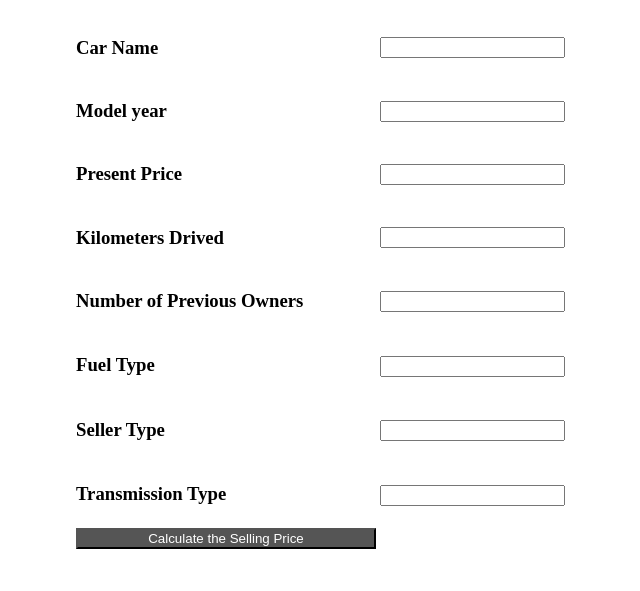
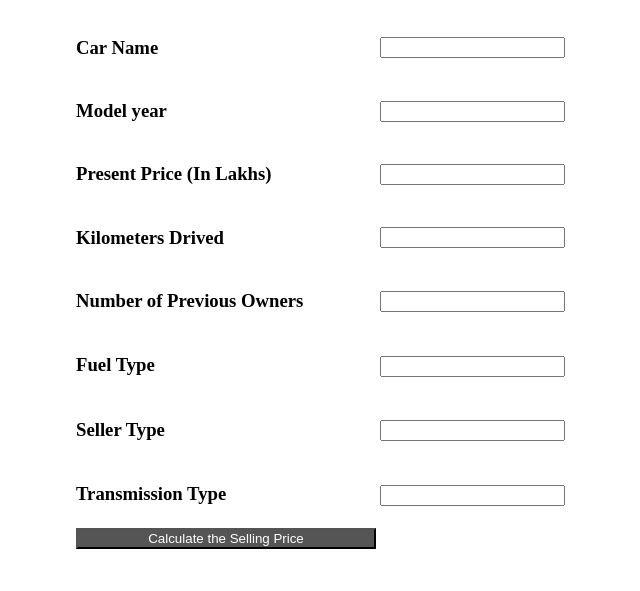
Before and after one commit to DSamson24/Car-Price-Prediction, a Flask app: page / in a window 1280 px wide. Shown: the part 115-706 px from the top of the page, without its empty margins (83-723 px from the left). Run offline with Flask 2, Linux system fonts and the light colour scheme; parts of the project's set-up code (start-up, migrations or seed data) failed here and were passed over.

Commit message:
Update index.html

```diff
--- a/templates/index.html
+++ b/templates/index.html
@@ -41,7 +41,7 @@
 			<td align="left"><input  name="Year" required="required"></h3></td>
 			</tr>
 			<tr>
-			<td align="left"><h3>Present Price</h3></td>
+			<td align="left"><h3>Present Price (In Lakhs)</h3></td>
 			<td align="left"><input  name="Present_Price" required="required"></h3></td>
 			</tr>
 			<tr>
```
